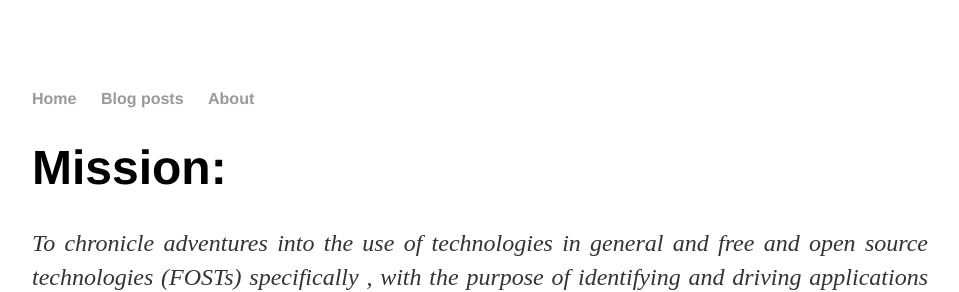
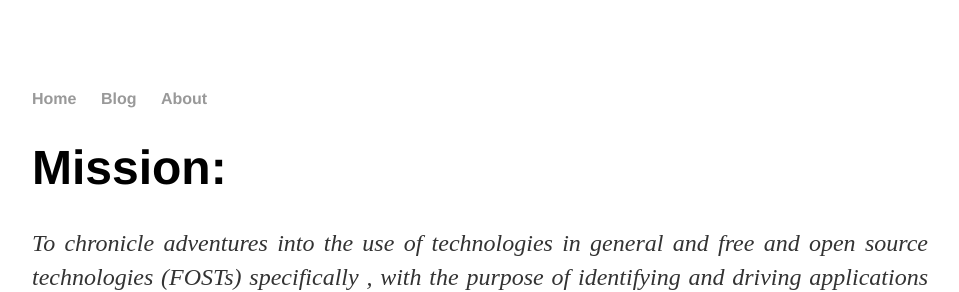
Before and after one commit to oferonmi/datafilik.github.io, a Jekyll site: the page built from index.html, in a window 1280 px wide. Shown: the part 190-482 px from the top of the page, without its empty margins (160-1119 px from the left). Built offline with Jekyll 4.4.1, drawn with Linux system fonts in a browser that asks for light colours.

Commit message:
Update header.html

```diff
--- a/_includes/header.html
+++ b/_includes/header.html
@@ -4,7 +4,7 @@
 	<nav>
 		<ul>
 			<li><a href="/">Home</a></li>
-			<li><a href="/blog">Blog posts</a></li>
+			<li><a href="/blog">Blog</a></li>
 			<li><a href="/about">About</a></li>
 		</ul>
 	</nav>
```
